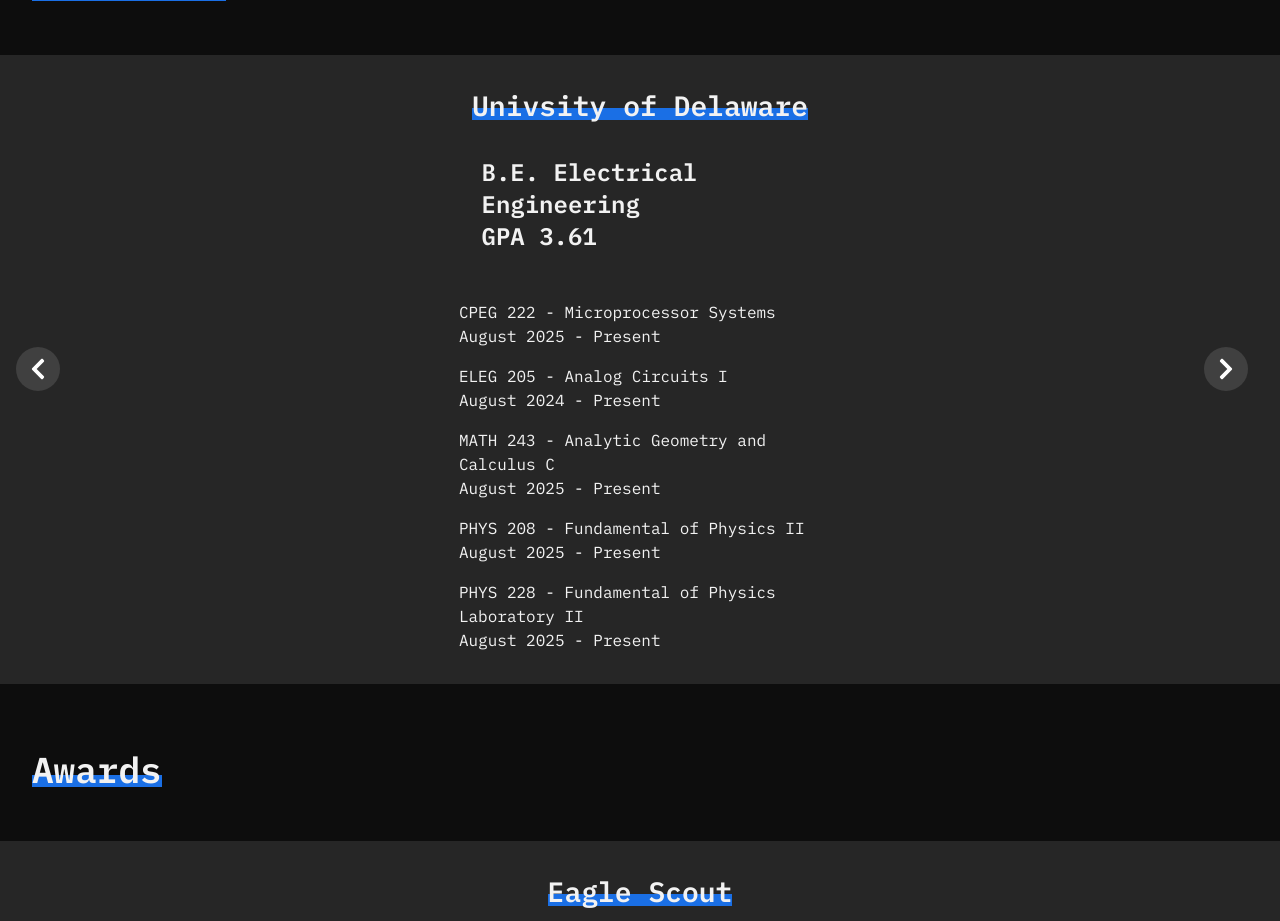
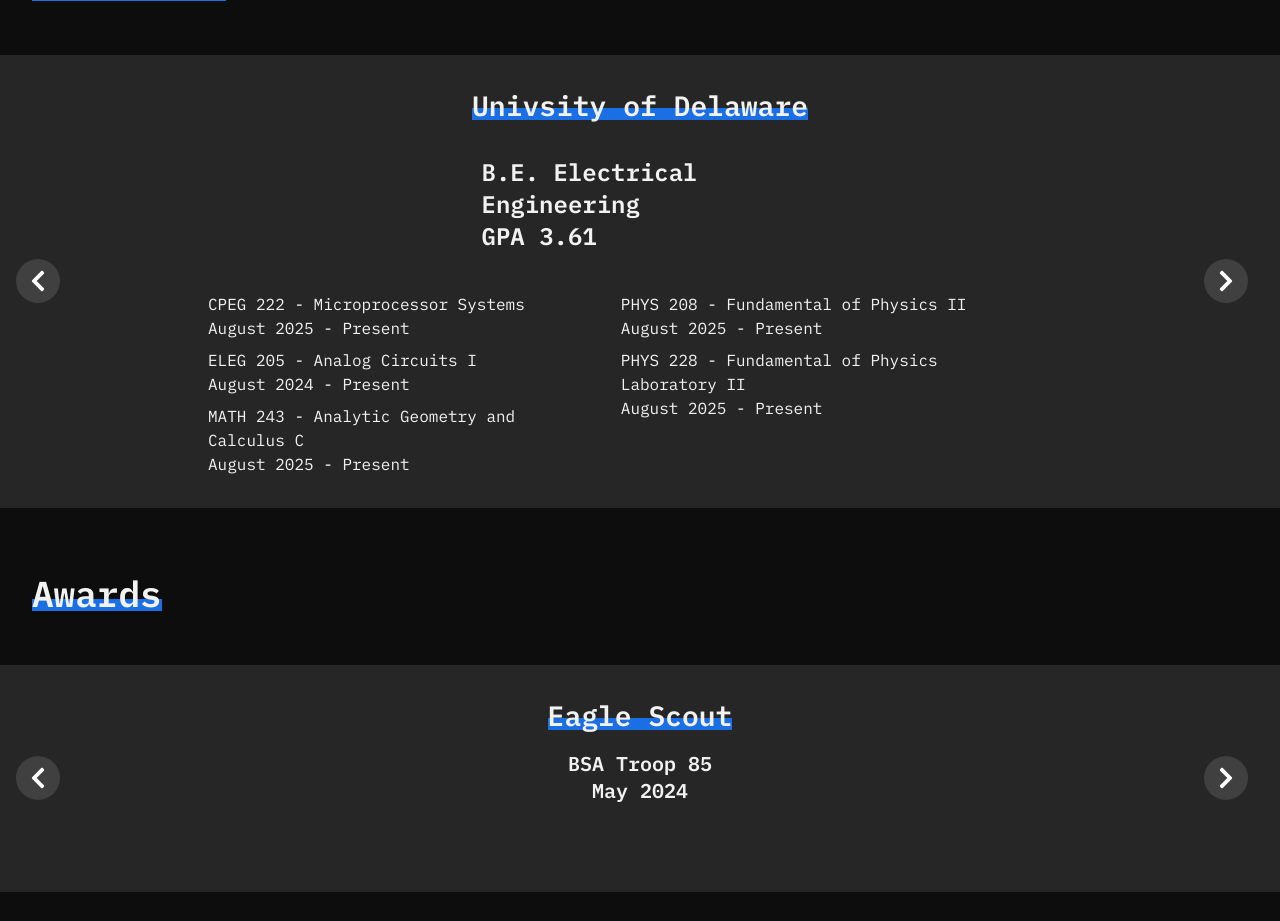
Before and after one commit to Davey5506/davey5506.github.io, a React (Vite) app in the folder portfolio/: page / in a window 1280 px wide. Shown: the part 1145-2066 px from the top of the page. Built offline with nearby package versions, Linux system fonts and the light colour scheme.

Commit message:
Fixed full screen formating

```diff
--- a/portfolio/src/sections/Details.js
+++ b/portfolio/src/sections/Details.js
@@ -1,3 +1,10 @@
+function splitArray(arr, n) {
+    const result = [];
+    result.push(arr.slice(0, n));
+    result.push(arr.slice(n));
+    return result;
+}
+
 // Assemble Skills
 const skill_names = [
         "Autodesk Fusion 360",
@@ -92,16 +99,23 @@
     ]
 ];
 
-const Schools = [];
-for ( let i = 0; i < schools.length; i++) {
-    Schools.push({
-        school: schools[i],
-        degree: degrees[i],
-        gpa: gpas[i],
-        date: dates[i],
-        courses: courses[i]
+const HighSchool = ({
+        school: schools[1],
+        degree: degrees[1],
+        gpa: gpas[1],
+        date: dates[1],
+        courses: courses[1]
     });
-}
+
+const University = ({
+        school: schools[0],
+        degree: degrees[0],
+        gpa: gpas[0],
+        date: dates[0],
+        courses: courses[0]
+    });
+
+
 
 // Assemble Awards
 const Earnings = [
@@ -131,4 +145,4 @@
     }
 ]
 
-export { Pskills, Schools, Earnings};
+export { Pskills, HighSchool, University, Earnings};
--- a/portfolio/src/sections/Education.jsx
+++ b/portfolio/src/sections/Education.jsx
@@ -1,6 +1,6 @@
 import { useRef, useState, useLayoutEffect } from 'react';
 import { FaChevronLeft, FaChevronRight } from "react-icons/fa";
-import { Schools } from "./Details.js";
+import { HighSchool, University } from "./Details.js";
 
 function Education() {
     const scrollContentRef = useRef(null);
@@ -23,35 +23,45 @@
                 key={index}
                 style={{
                     display: "flex",
-                    flexDirection: "row",
-                    alignContent: "center",
-                    justifyContent: "center",
+                    flexDirection: "column",
                 }}
             >
-                <p style={{textAlign: "left"}}>{course.name}<br />{course.dates}</p>
+                <p style={{textAlign: "left", margin: "0", marginTop: "0.5rem"}}>{course.name}<br />{course.dates}</p>
             </div>
         ));
     }
 
-    const educationElements = Schools.map((school) => (
+    const EducationItem = ({ school, degree, gpa, courses, split }) => {
+        const courses1 = courses.slice(0, split);
+        const courses2 = courses.slice(split);
+        return (
             <div
-            key={school.school}
+                key={school}
                 className="scroll-item"
             >
-            <h3>{school.school}</h3>
-            <div style={{alignItems: "center"}}>
+                <h3>{school}</h3>
+                <div style={{alignItems: "center", justifyItems: "center", width: "100%"}}>
                     <div style={{
                         display: "flex",
                         flexDirection: "row",
                         alignContent: "center",
                         justifyContent: "center",
                     }}>
-                    <h4>{school.degree}<br />GPA {school.gpa}</h4>
+                        <h4>{degree}<br />GPA {gpa}</h4>
                     </div>
-                {mapCourses(school.courses)}
+                    <div className="course-box">
+                        <div style={{width: "fit-content"}}>
+                            {mapCourses(courses1)}
+                        </div>
+                        <div style={{width: "fit-content"}}>
+                            {mapCourses(courses2)}
                         </div>
                     </div>
-    ));
+
+                </div>
+            </div>
+        )
+    }
 
     return (
         <section id="education">
@@ -61,12 +71,13 @@
                     className="scroll-content"
                     ref={scrollContentRef}
                 >
-                    {educationElements}
+                    <EducationItem {...University} split={3} />
+                    <EducationItem {...HighSchool} split={0} />
                 </div>
                 <button className="scroll-button left" onClick={() => scroll('left')}><FaChevronLeft /></button>
                 <button className="scroll-button right" onClick={() => scroll('right')}><FaChevronRight /></button>
             </div>
         </section>
-    )
+    );
 }
 export default Education;
--- a/portfolio/src/style/index.css
+++ b/portfolio/src/style/index.css
@@ -430,3 +430,13 @@
         align-items: center;
     }
 }
+
+.course-box {
+    display: flex;
+    flex-direction: row;
+    flex-wrap: wrap;
+    justify-content: center;
+    align-items: start;
+    gap: 0;
+    width: clamp(300px, 90%, 900px);
+}
```
Lines whose indentation alone changed are shown as unchanged.
